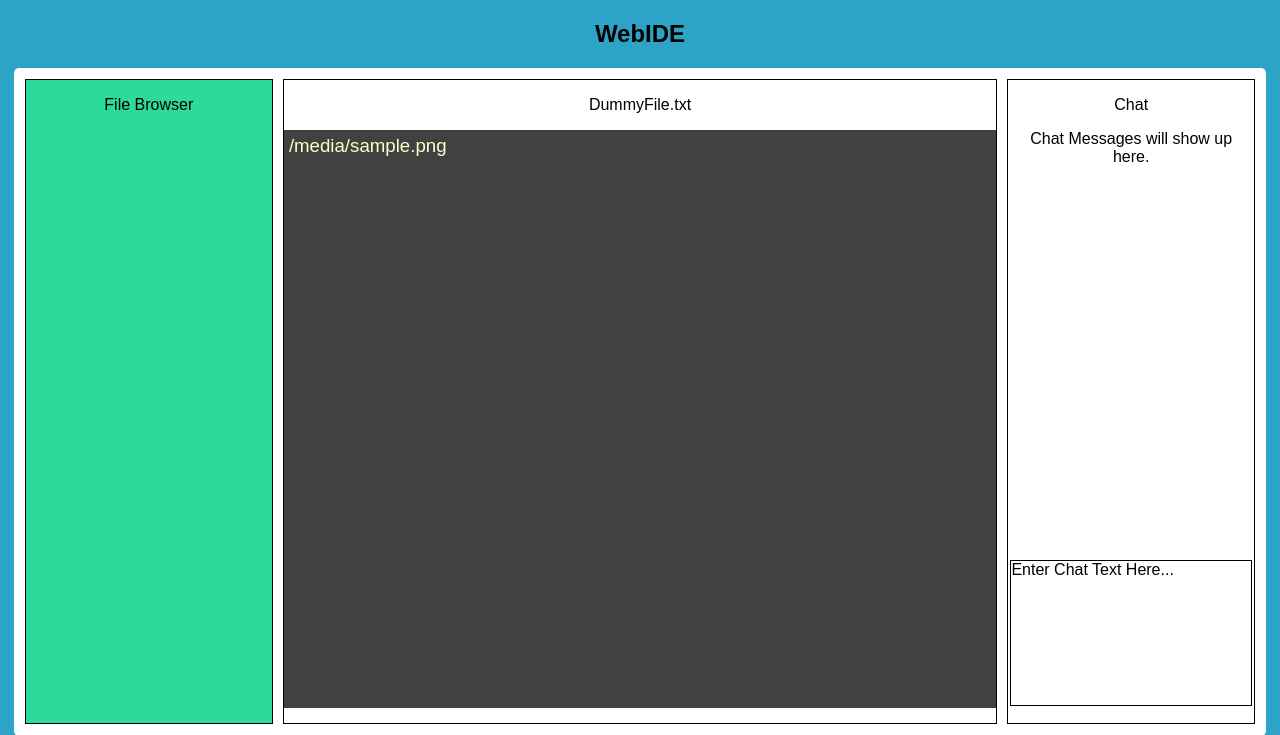
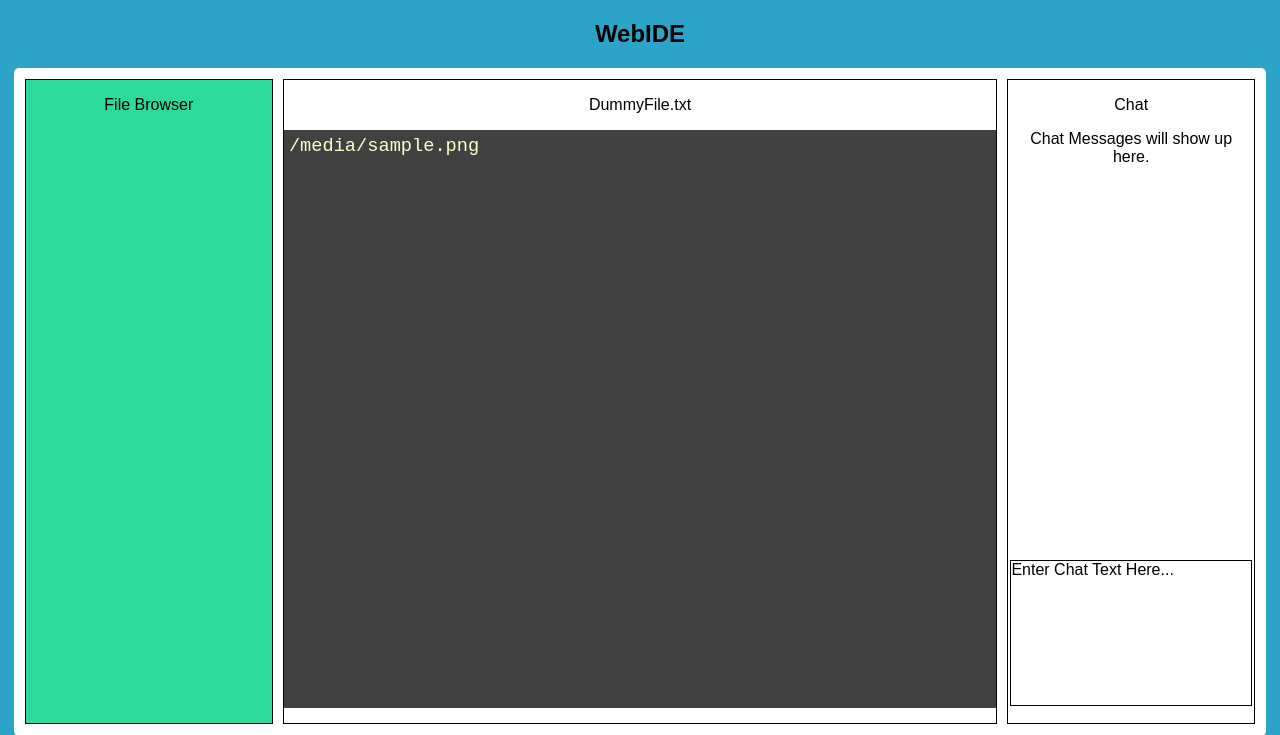
Before and after one commit to ddp34/WebIDEPodgurski2014, a Django app: template webide/templates/web_ide/editor.html in a window 1280 px wide. Shown: the top 735 px of the page. Run offline with Django 3.2, Linux system fonts and the light colour scheme; the template is opened without the code that fills it: most values are stand-ins (such as "Sample title", 1, 10 or a date in 2020); data that the repository does not hold is empty; some libraries are stand-ins or nearby versions.

Commit message:
Changed editor text to monospace font for terminal-like appearance

```diff
--- a/webide/static/web_ide/style.css
+++ b/webide/static/web_ide/style.css
@@ -57,6 +57,7 @@ body {
 		  box-sizing: border-box;
 		  padding: 5px;
 		  text-align: left;
+		  font-family: "Courier New", Courier, monospace;
 		  font-size: 14pt;
 		  background-color: #414141;
 		  color: #FDFFC7;
```
